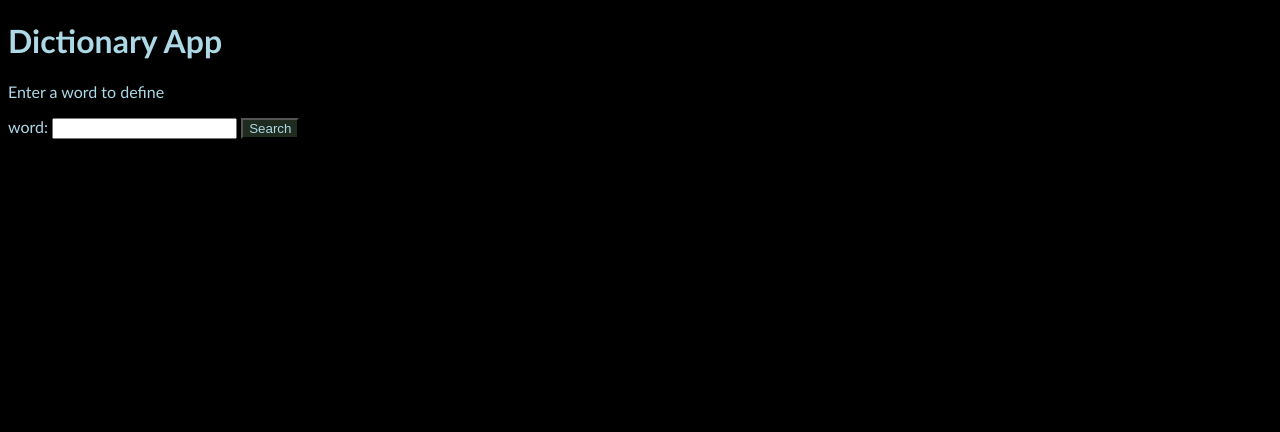
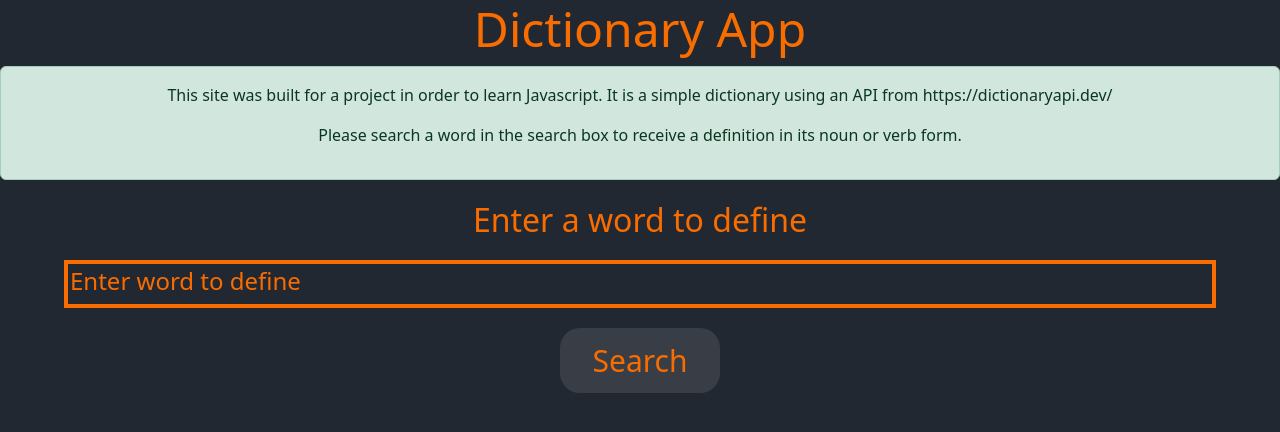
Before and after one commit to Jbush1215/Definition_App, a plain HTML site: page index.html in a window 1280 px wide. Drawn offline with nearby package versions, Linux system fonts and the light colour scheme.

Commit message:
finished all styling

```diff
--- a/definition.js
+++ b/definition.js
@@ -31,6 +31,7 @@ function renderDefinition(definedWord) {
 
     if (Array.isArray(nounDefinitions)) {
         html += `
+            <section class='def-border'>
                 <p>Noun Definitions:</p>
                 <ul>
         `;
@@ -41,6 +42,7 @@ function renderDefinition(definedWord) {
         }
         html += `
                 </ul>
+            </section>
         `;
     }
     else {
@@ -56,6 +58,7 @@ function renderDefinition(definedWord) {
 
     if (Array.isArray(verbDefinitions)) {
         html1 += `
+            <section class='def-border'>
                 <p>Verb Definitions:</p>
                 <ul>
         `;
@@ -66,6 +69,7 @@ function renderDefinition(definedWord) {
         }
         html1 += `
                 </ul>
+            </section>
         `;
     }
     else {
--- a/index.html
+++ b/index.html
@@ -3,23 +3,38 @@
 <head>
     <meta charset="UTF-8">
     <meta name="viewport" content="width=device-width, initial-scale=1.0">
+    <link href="https://cdn.jsdelivr.net/npm/bootstrap@5.3.0/dist/css/bootstrap.min.css" rel="stylesheet"
+        integrity="sha384-9ndCyUaIbzAi2FUVXJi0CjmCapSmO7SnpJef0486qhLnuZ2cdeRhO02iuK6FUUVM" crossorigin="anonymous">
     <link rel="stylesheet" href="./styles/style.css" />
     <title>Dictionary App</title>
 </head>
 <body>
-    <h1>Dictionary App</h1>
-    <p>Enter a word to define</p>
-    <form action="#" class="js-definition-form">
-        <label>
-            word:
-            <input type="text" name="word" required/>
-            <button class="btn-color" type="submit">Search</button>
+    <section class ='heading'>
+        <h1 class = 'title'>Dictionary App</h1>
+        <div class="alert alert-success" role="alert">
+            <p>This site was built for a project in order to learn Javascript.
+            It is a simple dictionary using an API from https://dictionaryapi.dev/</p>
+
+            <p>Please search a word in the search box to receive a definition in its noun or verb form.</p>
+        </div>
+
+        <p class = 'instructions'>Enter a word to define</p>
+    </section>
+    <form action="#" class="js-definition-form def-form">
+        <label class="label-css">
+            <input class='search-box' type="text" name="word" placeholder= 'Enter word to define' required/>
+            <section class="js-error error"></section>
+            <button class="btn" type="submit">Search</button>
         </label>
     </form>
-    <section class="js-error error"></section>
-    <section class="js-heading-data"></section>
-    <section class="js-noun-meaning-data"></section>
-    <section class="js-verb-meaning-data"></section>
+    <section class="def-container">
+        <section class="js-heading-data header-section"></section>
+        <section class="js-noun-meaning-data noun-section"></section>
+        <section class="js-verb-meaning-data verb-section"></section>
+    </section>
+    <script src="https://cdn.jsdelivr.net/npm/bootstrap@5.3.0/dist/js/bootstrap.bundle.min.js"
+        integrity="sha384-geWF76RCwLtnZ8qwWowPQNguL3RmwHVBC9FhGdlKrxdiJJigb/j/68SIy3Te4Bkz"
+        crossorigin="anonymous"></script>
     <script src="./definition.js"></script>
 </body>
 </html>
--- a/styles/style.css
+++ b/styles/style.css
@@ -1,21 +1,104 @@
+:root {
+    --background: #222831;
+    --text:#f96d00;
+    --plcholder: #f96d00;
+    --error: red;
+    --btncolor: #393e46;
+    --btntextcolor: #f2f2f2;
+}
+
 html {
     font-family:'Gill Sans', 'Gill Sans MT', Calibri, 'Trebuchet MS', sans-serif;
+    font-size: 16px;
 }
 
 body {
-    color: lightblue;
-    background-color: black;
+    color: var(--text);
+    background-color: var(--background);
 }
 
-.btn-color {
-    color: lightblue;
-    background-color: rgb(31, 43, 31);
+.btn {
+    color: var(--text);
+    background-color: var(--btncolor);
+    border: none;
+    border-radius: 20px;
+    width: 10rem;
+    font-size: 30px;
+    padding: 10px;
+    margin: 20px 0;
 }
 .error {
-    color: red;
+    color: var(--error);
 }
 
 .word-heading {
     text-align: center;
     text-transform: capitalize;
 }
+.heading {
+    display: flex;
+    justify-content: center;
+    text-align: center;
+    flex-direction: column;
+}
+
+.title {
+    font-size: 3rem;
+}
+
+.instructions {
+    font-size: 2rem;
+}
+
+.def-form {
+    display: flex;
+    font-size: 1.5rem;
+}
+
+.search-box {
+    border: 4px solid var(--text);
+    background-color: var(--background);
+    color: var(--btntextcolor);
+    height: 3rem;
+    font-size: 1rem;
+    width: 90%;
+    text-align: center;
+}
+.search-box::placeholder {
+    color: var(--plcholder);
+    text-align: center;
+    font-size: 1.5rem;
+    justify-self: center;
+}
+
+.label-css {
+    display: flex;
+    width: 100%;
+    flex-direction: column;
+    align-items: center;
+}
+
+.header-section {
+    text-align: center;
+}
+
+.def-border {
+    border: 2px solid var(--text);
+    padding: 10px;
+}
+
+.noun-section {
+    width: 95%;
+    margin: 10px 0;
+}
+
+.verb-section {
+    width: 95%;
+    margin: 10px 0;
+}
+
+.def-container {
+    display: flex;
+    flex-direction: column ;
+    align-items: center;
+}
```
Lines whose indentation alone changed are shown as unchanged.
